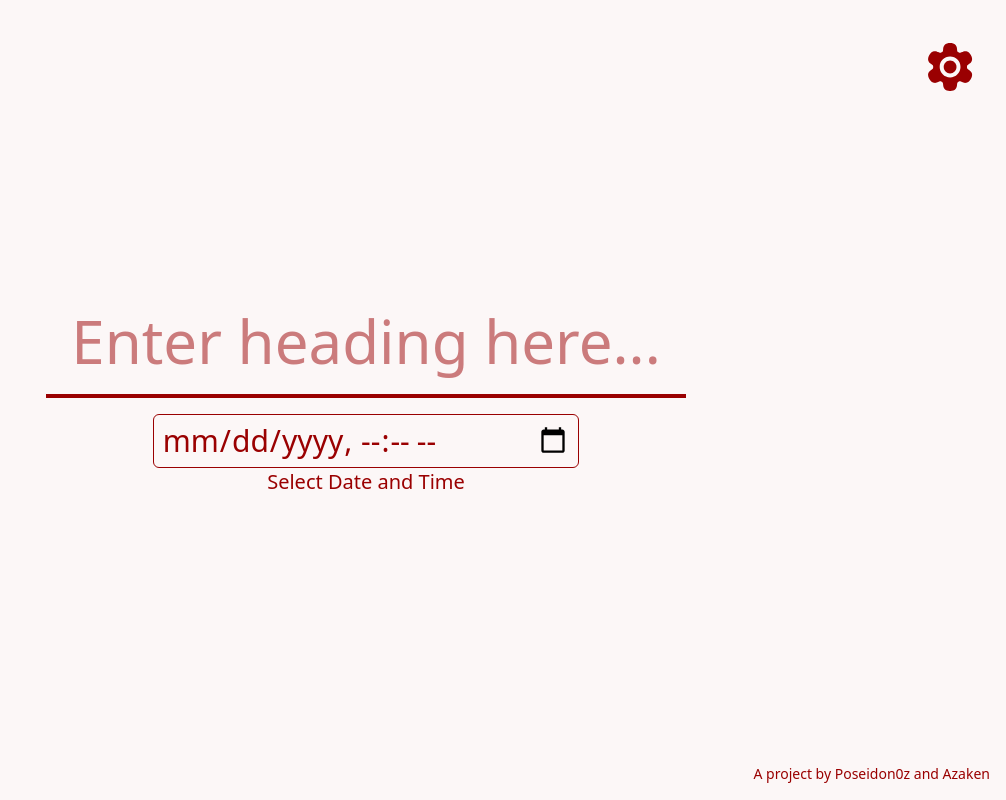
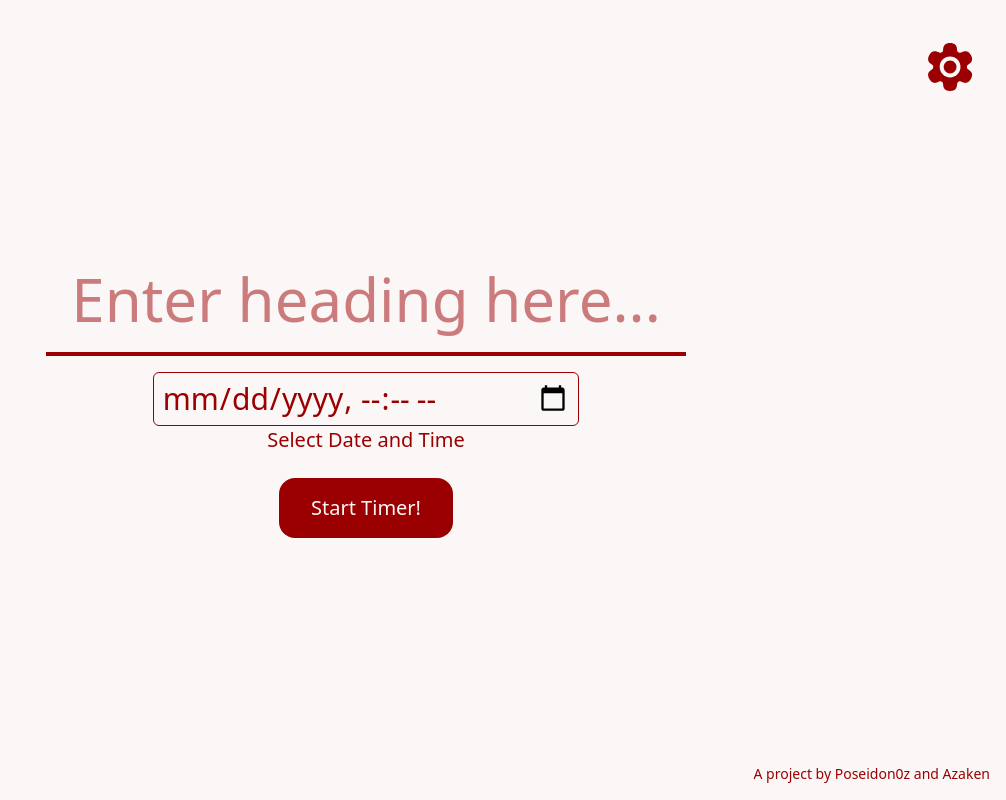
Before and after one commit to boredgamesorg/LinkCountdownTimer, a React (Vite) app: page / in a window 1280 px wide. Shown: the whole page, without its empty margins (274-1280 px from the left). Built offline with nearby package versions, Linux system fonts and the light colour scheme.

Commit message:
Finished most of landing page functionality

```diff
--- a/package.json
+++ b/package.json
@@ -13,6 +13,7 @@
     "@tailwindcss/vite": "^4.0.8",
     "react": "^19.0.0",
     "react-dom": "^19.0.0",
+    "react-toastify": "^11.0.5",
     "tailwindcss": "^4.0.8"
   },
   "devDependencies": {
--- a/src/App.tsx
+++ b/src/App.tsx
@@ -1,10 +1,12 @@
 import { SiteDataProvider } from './contexts/SiteDataProvider';
 import Handler from './Handler';
+import { ToastContainer } from 'react-toastify';
 
 function App() {
   return (
     <SiteDataProvider>
       <Handler></Handler>
+      <ToastContainer />
     </SiteDataProvider>
   );
 }
--- a/src/Handler.tsx
+++ b/src/Handler.tsx
@@ -38,7 +38,7 @@ function Handler() {
         style={{ fill: colours?.secondary }}
       />
 
-      <LandingPage color={colours?.secondary} />
+      <LandingPage color={colours?.secondary} color2={colours?.primary} />
 
       <div
         className="text-xs sm:text-sm absolute right-4 bottom-4"
--- a/src/screens/LandingPage.tsx
+++ b/src/screens/LandingPage.tsx
@@ -1,10 +1,12 @@
 import { useState, useRef, useEffect } from 'react';
+import { toast } from 'react-toastify';
 
 interface Props {
   color?: string;
+  color2?: string;
 }
 
-function LandingPage({ color }: Props) {
+function LandingPage({ color, color2 }: Props) {
   const [text, setText] = useState('');
   const [dateTime, setDateTime] = useState('');
   const textareaRef = useRef<HTMLTextAreaElement>(null);
@@ -21,6 +23,21 @@ function LandingPage({ color }: Props) {
     if (e.target.value.length <= 75) {
       setText(e.target.value);
     }
+  };
+
+  const buttonClicked = () => {
+    if (text == '') {
+      toast.error('Enter a heading for the countdown!');
+      return;
+    }
+
+    if (dateTime == '') {
+      toast.error('Select a countdown end date!');
+      return;
+    }
+
+    const timestamp = new Date(dateTime).getTime();
+    console.log(text, timestamp);
   };
 
   return (
@@ -50,6 +67,13 @@ function LandingPage({ color }: Props) {
           Select Date and Time
         </div>
       </div>
+      <button
+        className="text-xl px-8 py-4 rounded-2xl mt-2"
+        style={{ backgroundColor: color, color: color2 }}
+        onClick={buttonClicked}
+      >
+        Start Timer!
+      </button>
     </div>
   );
 }
```
Also changed, not shown: 1 other file (tests, documents, lock files or other folders).
